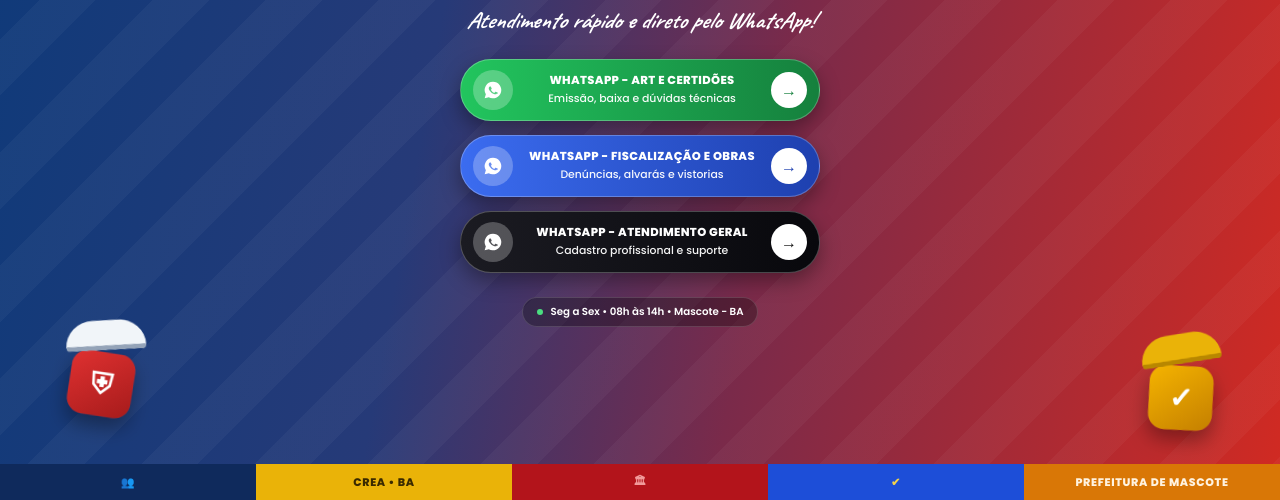
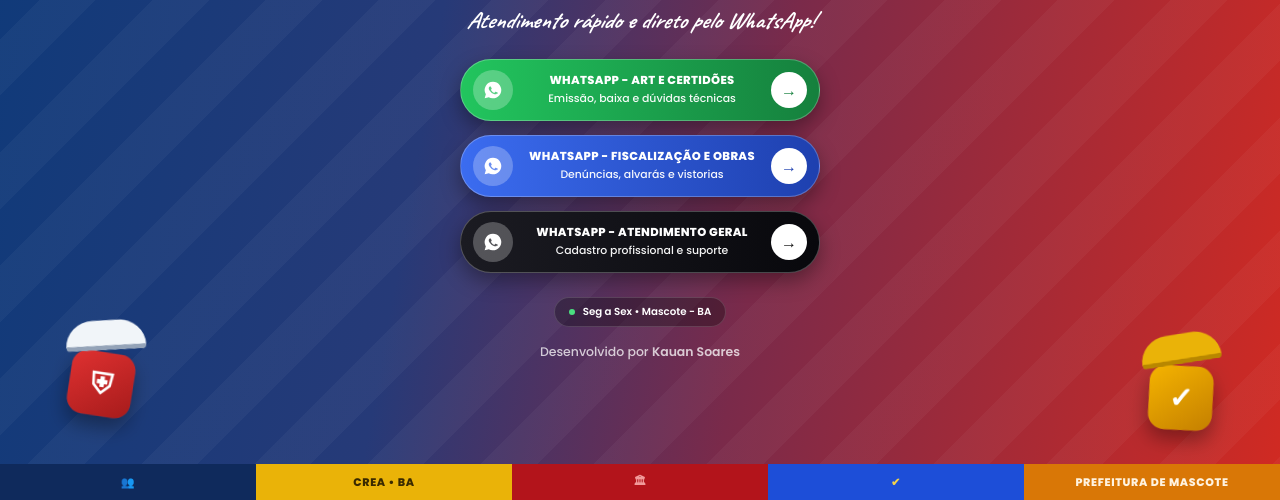
Before and after one commit to kauan-soares/prefeiturademascote, a plain HTML site: page index.html in a window 1280 px wide. Shown: the part 300-800 px from the top of the page. Drawn offline with Linux system fonts and the light colour scheme.

Commit message:
creditos--para-kauan

```diff
--- a/index.html
+++ b/index.html
@@ -65,7 +65,11 @@
       </a>
     </nav>
 
-    <p class="horario"><span class="ponto"></span>Seg a Sex • 08h às 14h • Mascote - BA</p>
+    <p class="horario"><span class="ponto"></span>Seg a Sex • Mascote - BA</p>
+
+    <footer class="creditos">
+      <p>Desenvolvido por <strong>Kauan Soares</strong></p>
+    </footer>
   </main>
 
   <!-- Faixa inferior -->
--- a/style.css
+++ b/style.css
@@ -120,3 +120,14 @@ h1 { margin-top: 18px; font-size: 2rem; font-weight: 800; letter-spacing: -.02em
   .icone-flutuante { animation: none; }
   .botao { transition: none; }
 }
+
+.creditos {
+  margin-top: 16px;
+  font-size: 0.78rem;
+  opacity: 0.75;
+  text-align: center;
+}
+
+.creditos strong {
+  font-weight: 600;
+}
```
